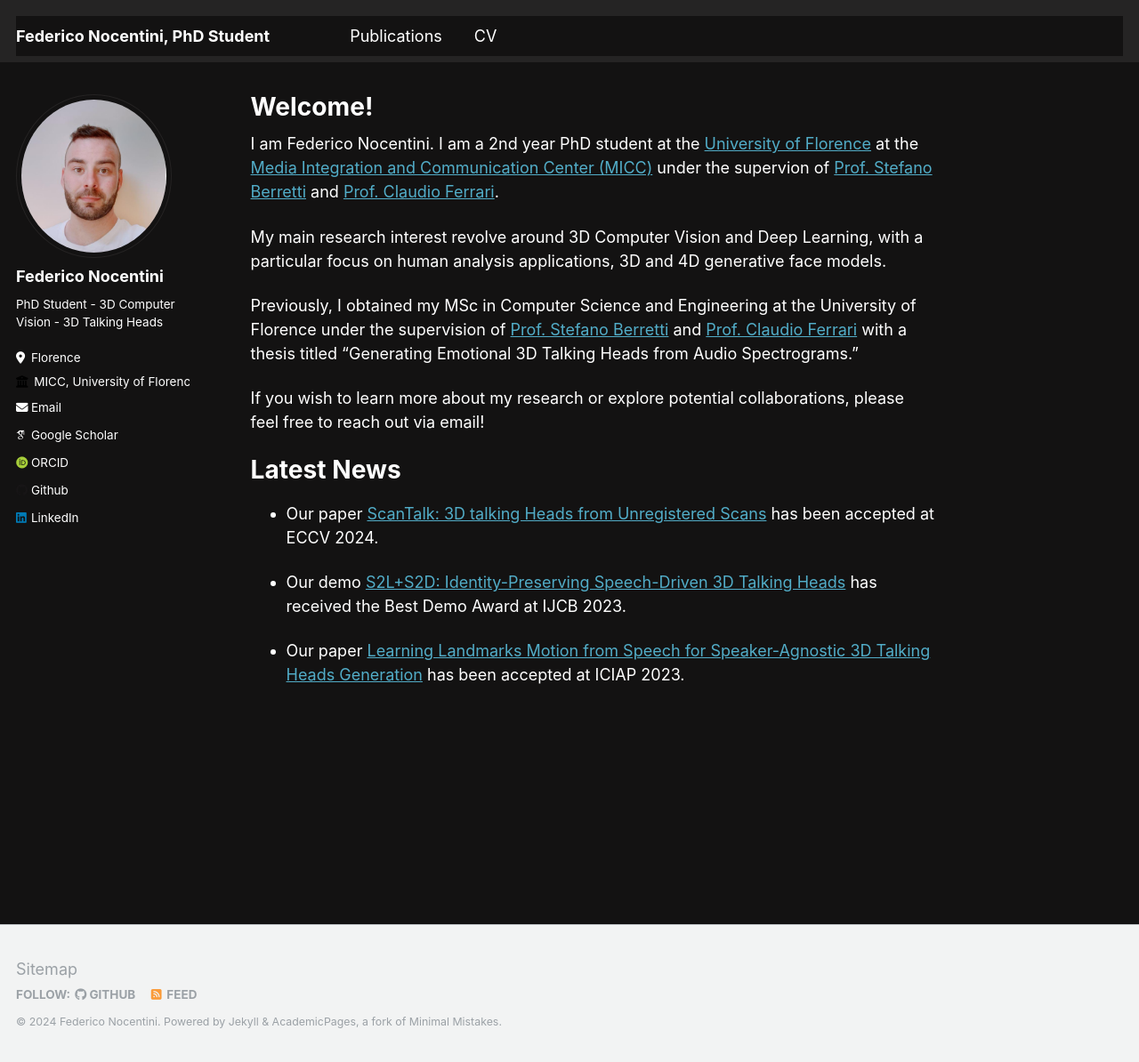
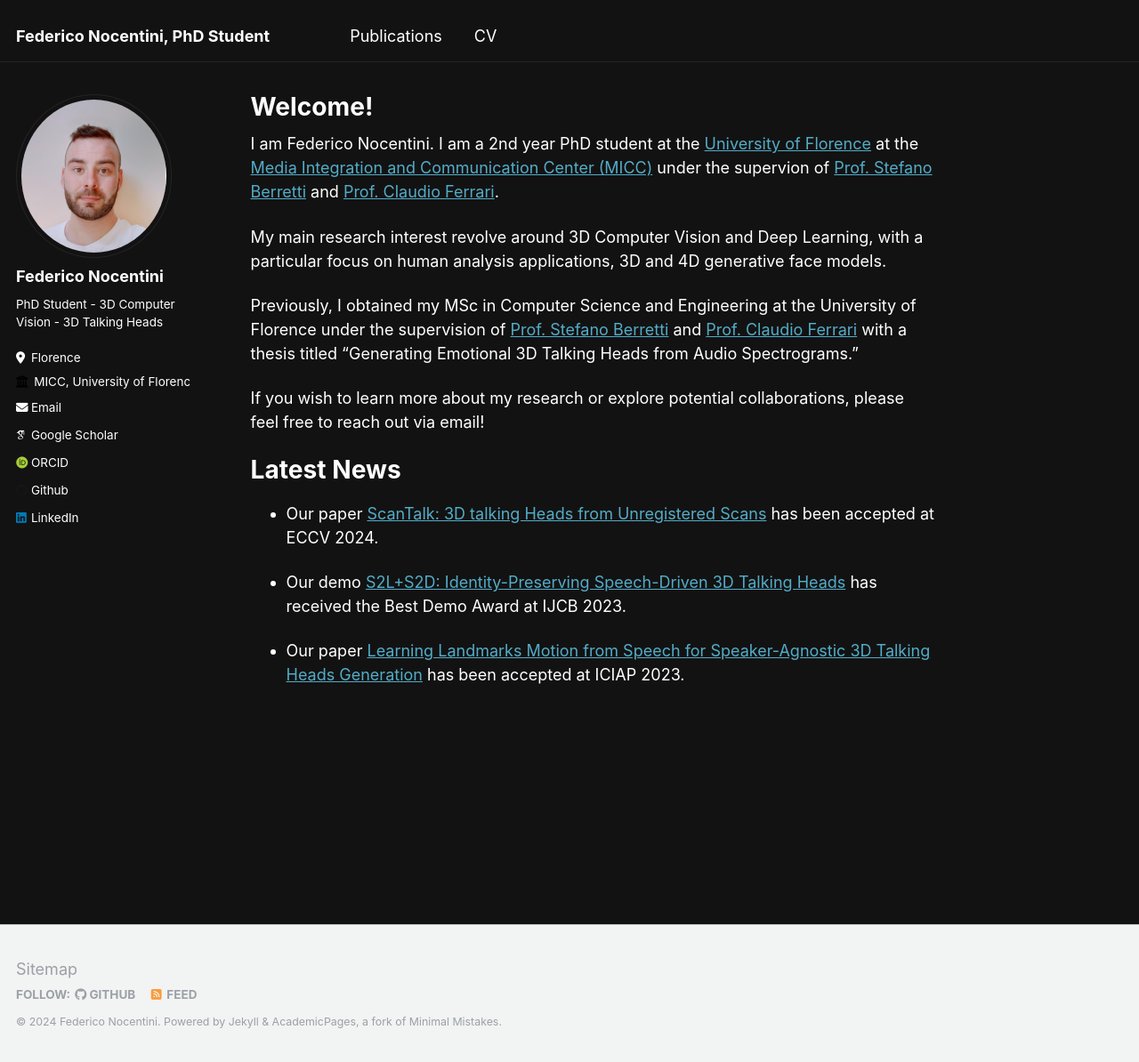
Before and after one commit to FedeNoce/fedenoce.github.io, a Jekyll site: the page built from _pages/about.md, in a window 1280 px wide and 1194 px high. Shown: the whole window at 89% size. Built offline with Jekyll 4.4.1, drawn with Linux system fonts in a browser that asks for light colours; some web fonts are replaced.

Commit message:
modified:   _sass/_masthead.scss

```diff
--- a/_sass/_masthead.scss
+++ b/_sass/_masthead.scss
@@ -4,7 +4,7 @@
 
 .masthead {
   position: fixed;
-  background: rgb(37, 36, 36);
+  background: #131212;
   border-bottom: 1px solid $border-color;
   height: $masthead-height;
   top: 0;
```
